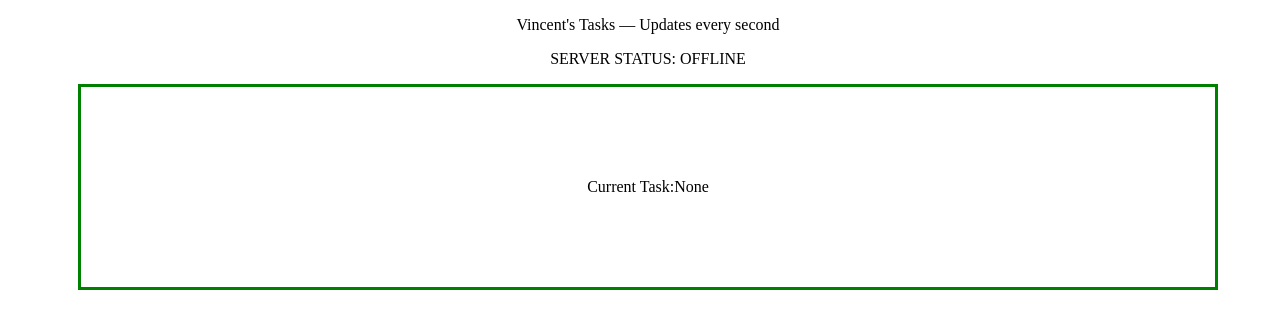
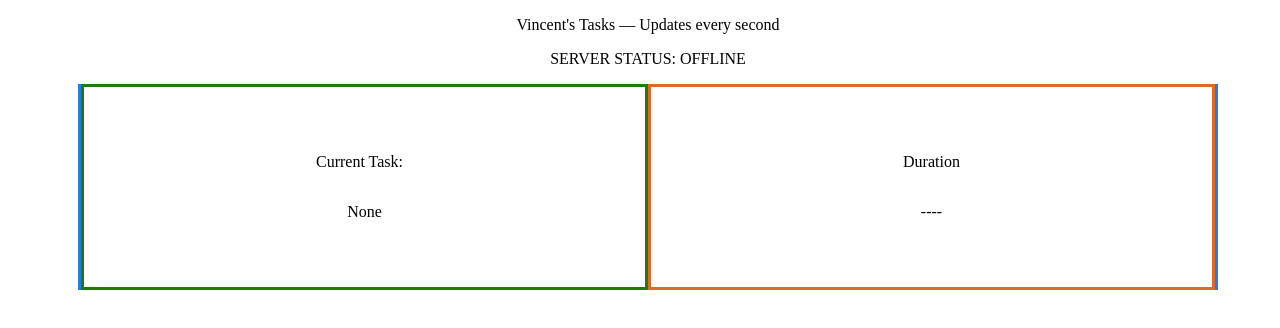
Before and after one commit to DevHelix/Vinny-Tracker, a plain HTML site: page index.html in a window 1280 px wide. Drawn offline with Linux system fonts and the light colour scheme.

Commit message:
Duration widget

```diff
--- a/index.html
+++ b/index.html
@@ -24,8 +24,22 @@
             <p id="title">Vincent's Tasks — Updates every second</p>
             <p id="status">SERVER STATUS: OFFLINE</p>
             <div id="reports">
-                <p id="task-label">Current Task: </p>
-                <p id="curr-task">None</p>
+                <div id="task-container">
+                    <p id="task-label">Current Task: </p>
+                    <p id="curr-task">None</p>
+                </div>
+                <div id="information-container">
+                    <div id="duration-container">
+                        <p id="duration-label">Duration</p>
+                        <p id="duration">----</p>
+                    </div>
+                    <div >
+
+                    </div>
+                </div>
+            </div>
+            <div id="">
+
             </div>
         </div>
     </main>
@@ -34,8 +48,9 @@
     <!-- JavaScript -->
     <script>
         const ws = new WebSocket('https://omission-scrap-crushing.ngrok-free.dev')
-        const task = document.getElementById('task')
+        const task = document.getElementById('curr-task')
         const status = document.getElementById('status')
+        const duration = document.getElementById('duration')
 
         ws.onopen = () => {
             status.textContent = "SERVER STATUS: ONLINE"
@@ -54,7 +69,7 @@
             console.log(data.window, data.date, data.time)
 
             task.textContent = `${data.window} - ${data.date} - ${data.time}`
-
+            duration.textContent = `${data.duration}`
         }
 
     </script>
--- a/server/index.js
+++ b/server/index.js
@@ -21,6 +21,7 @@ server.listen(port, () => {
     console.log(`Ws server running on ${port}`)
 })
 
+
 wsServer.on('connection', (ws) => {
     console.log('Browser connected')
 })
--- a/styles.css
+++ b/styles.css
@@ -13,10 +13,43 @@ html, body, main {
 
 #reports {
     display: flex;
+    flex-direction: row;
     justify-content: center;
     align-items: center;
     height: 200px;
-    border: 3px solid green;
+    border: 3px solid rgb(38, 124, 223);
     width: 90%;
     margin: 0 auto;
 }
+
+#task-container {
+    display:flex;
+    border: 3px solid rgb(37, 121, 12);
+    width: 100%;
+    height: 100%;
+
+    flex-direction: column;
+    justify-content: center;
+    align-items: center;
+    margin: 0 auto;
+}
+
+#task-label {
+    margin-right: 10px;
+}
+
+#information-container {
+    display:flex;
+    border: 3px solid rgb(223, 106, 38);
+    width: 100%;
+    height: 100%;
+}
+
+#duration-container {
+    display: flex;
+
+    flex-direction: column;
+    justify-content: center;
+    align-items: center;
+    margin: 0 auto;
+}
```
